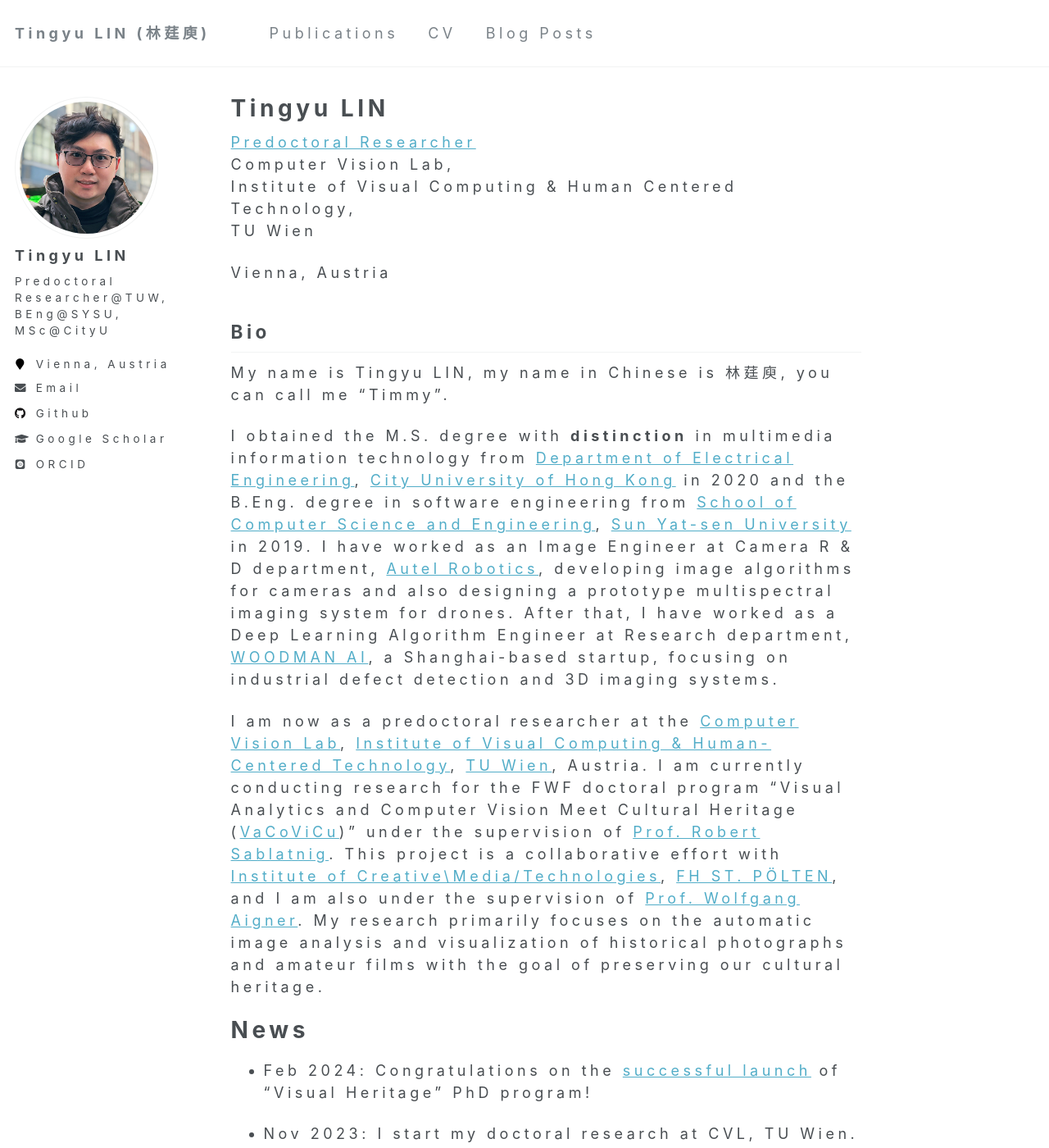
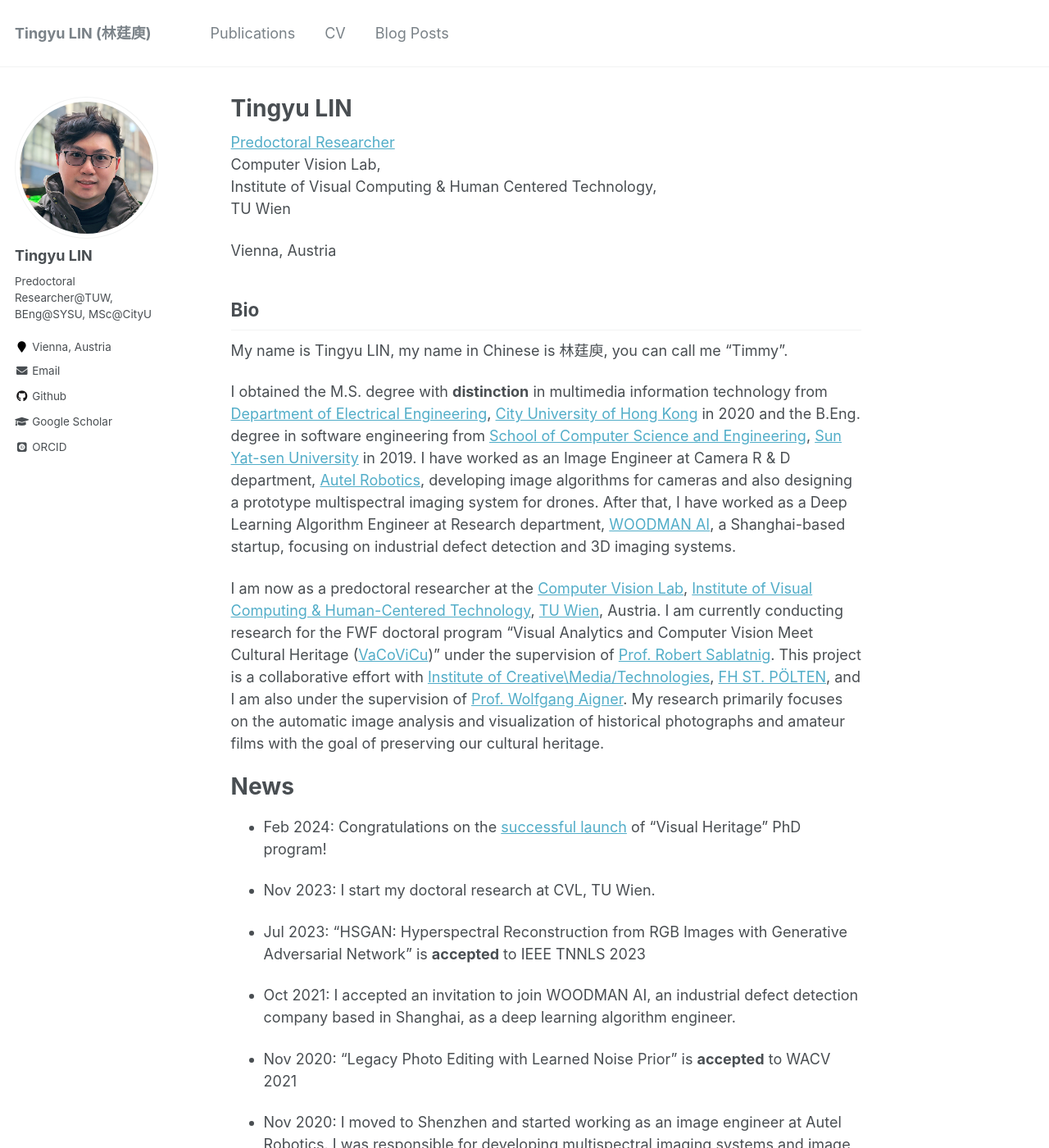
Before and after one commit to linty5/linty5.github.io, a Jekyll site: the page built from _pages/about.md, in a window 1280 px wide and 1400 px high. Shown: the whole window at 82% size. Built offline with Jekyll 4.4.1, drawn with Linux system fonts in a browser that asks for light colours; some web fonts are replaced.

Commit message:
update css

```diff
--- a/_sass/_base.scss
+++ b/_sass/_base.scss
@@ -14,7 +14,6 @@ body {
   color: $text-color;
   font-family: $global-font-family;
   line-height: 1.5;
-  letter-spacing: 0.25em;
 
   &.overflow--hidden {
     /* when primary navigation is visible, the content in the background won't scroll */
```
